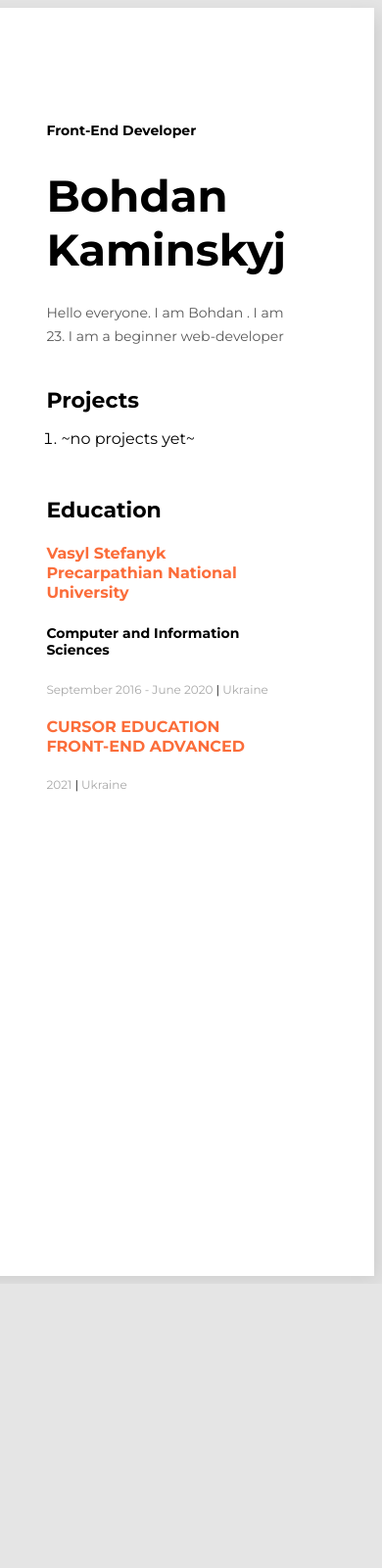
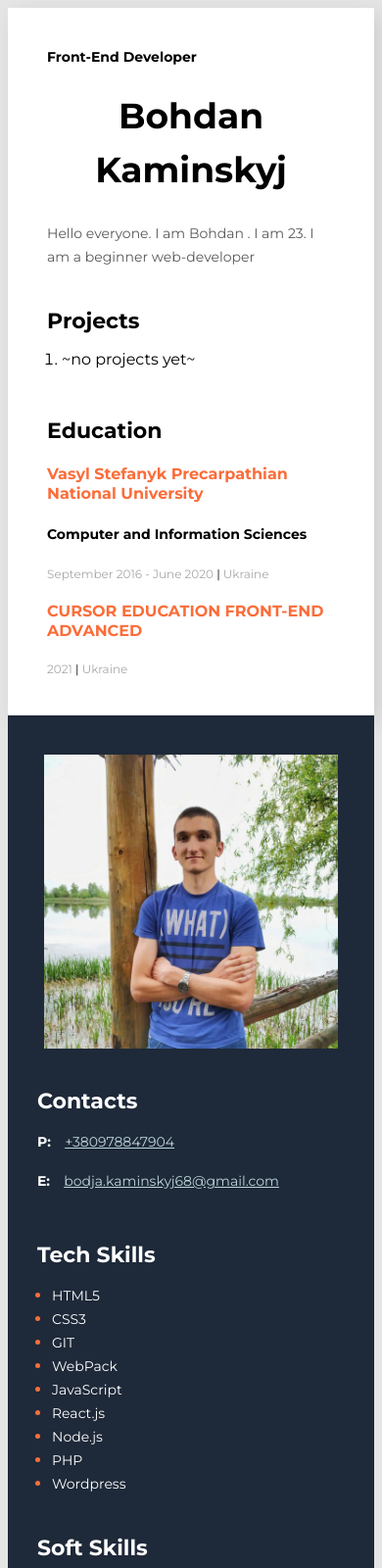
Before and after one commit to bodjakaminskyj/resume, a plain HTML site: page index.html in a window 390 px wide. Shown: the top 1600 px of the page at 98% size. Before the commit the page ends 1310 px from the top, so only its background shows below. Drawn offline with Linux system fonts and the light colour scheme.

Commit message:
add adaptive

```diff
--- a/index.html
+++ b/index.html
@@ -98,10 +98,10 @@
                 <h3 class="sidebar-title">Contacts</h3>
                 <div>
                     <p>
-                        <span class="contact-type">C:</span> <a class="contact-link" href="tel:+380500534493">+380500534493</a>
+                        <span class="contact-type">P:</span> <a class="contact-link" href="tel:+380978847904">+380978847904</a>
                     </p>
                     <p>
-                        <span class="contact-type">C:</span> <a class="contact-link" href="mailto:bodja.kaminskyj68@gmail.com">bodja.kaminskyj68@gmail.com </a>
+                        <span class="contact-type">E:</span> <a class="contact-link" href="mailto:bodja.kaminskyj68@gmail.com">bodja.kaminskyj68@gmail.com </a>
                     </p>
                 </div>
             </div>
--- a/styles/style.css
+++ b/styles/style.css
@@ -172,7 +172,7 @@ body{
     font-weight: normal;
     font-size: 14px;
     line-height: 24px;
-    color: #565e6a;
+    color: #bdd6d9;
 }
 .tech-skills-list, .soft-skills-list, .language-list {
     color: #ffffff;
@@ -190,3 +190,54 @@ body{
     font-size: 14px;
     line-height: 24px;
 }
+@media (max-width: 820px) {
+    .main{
+        flex-direction: column;
+    }
+    .sidebar{
+        max-width: 100%;
+    }
+    .photo{
+        max-width: 400px;
+        display: block;
+        margin: auto;
+    }
+    .contacts, .tech-skills, .soft-skills, .language{
+        margin-left: 90px;
+    }
+
+}
+@media (max-width: 600px) {
+    .photo{
+        max-width: 300px;
+    }
+    .main-content{
+        padding: 30px 40px;
+    }
+    .about-name{
+        font-size: 36px;
+        text-align: center;
+    }
+    .contacts, .tech-skills, .soft-skills, .language{
+        margin-left: 60px;
+    }
+}
+@media (max-width: 400px) {
+    .contacts, .tech-skills, .soft-skills, .language{
+        margin-left: 30px;
+    }
+}
+@media (max-width: 319px) {
+    .photo{
+        max-width: 250px;
+     }
+    .about-name{
+        font-size: 32px;
+    }
+    .main-content{
+        padding: 30px 20px;
+    }
+    .contact-link{
+        font-size: 12px;
+    }
+}
```
